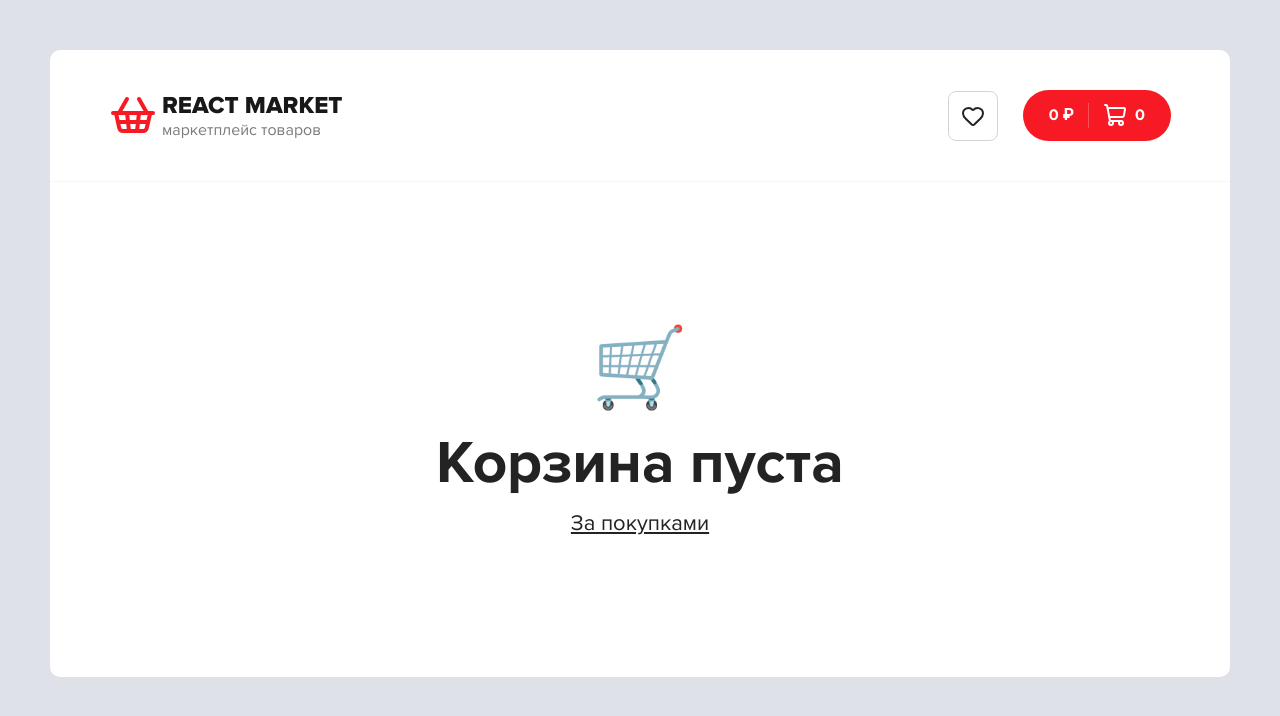
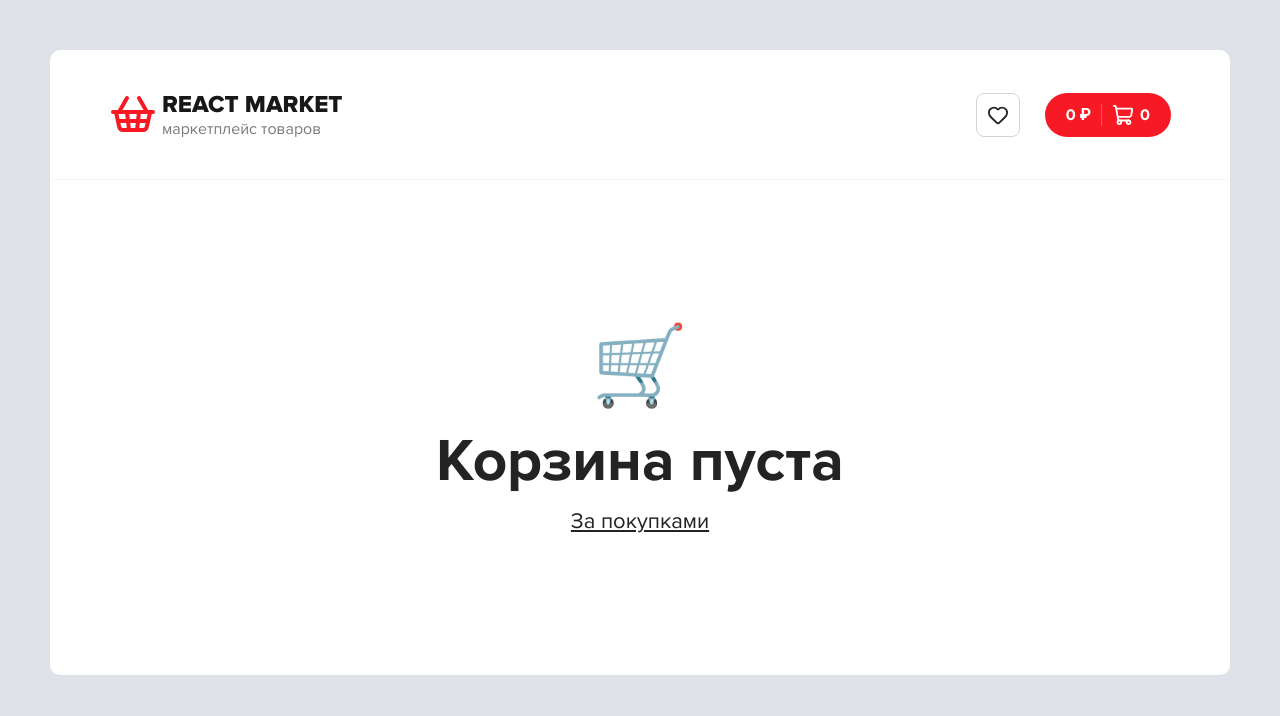
Before and after one commit to KatrinHurricaneGSL/react-market, a React (Vite) app: page /cart in a window 1280 px wide. Shown: the top 716 px of the page. Built offline with nearby package versions, Linux system fonts and the light colour scheme.

Commit message:
refactor: button component

```diff
--- a/src/features/add-to-cart/ui/AddToCartButton.module.css
+++ b/src/features/add-to-cart/ui/AddToCartButton.module.css
@@ -1,8 +1,5 @@
-:root {
-    --cart-button-size: 42px;
-}
-
 .counter {
+  --cart-button-size: 44px;
   display: flex;
   align-items: center;
   user-select: none;
@@ -30,10 +27,6 @@
   transition:
     background-color 0.15s ease-in-out,
     border-color 0.15s ease-in-out;
-}
-
-.cartButton {
-  height: var(--cart-button-size);
 }
 
 .minusButton {
@@ -66,3 +59,7 @@
   border-top-right-radius: var(--button-radius);
   border-bottom-right-radius: var(--button-radius);
 }
+
+@media (max-width: 768px) {
+  .counter { --cart-button-size: 40px; }
+}
--- a/src/features/add-to-cart/ui/AddToCartButton.tsx
+++ b/src/features/add-to-cart/ui/AddToCartButton.tsx
@@ -48,8 +48,7 @@ export const AddToCartButton = ({ product }: Props) => {
   if (quantity === 0) {
     return (
       <Button
-        className={styles.cartButton}
-        variants={["outline", "add"]}
+        variant="outline"
         onClick={handleIncrement}
       >
         <span>Добавить</span>
--- a/src/shared/ui/alert/Alert.tsx
+++ b/src/shared/ui/alert/Alert.tsx
@@ -14,7 +14,7 @@ export function Alert({ message, actionLabel, onAction }: Props) {
       <CircleAlert className={styles.icon} size={24} aria-hidden="true" />
       <p className={styles.message}>{message}</p>
       {onAction && (
-        <Button variants={["outline"]} onClick={onAction}>
+        <Button variant="outline" onClick={onAction}>
           {actionLabel ?? "Повторить"}
         </Button>
       )}
--- a/src/shared/ui/button/Button.module.css
+++ b/src/shared/ui/button/Button.module.css
@@ -1,144 +1,147 @@
 .button {
+    --button-height: 44px;
+    --button-icon-size: 22px;
     display: inline-flex;
     align-items: center;
     justify-content: center;
+    gap: 10px;
     min-width: 0;
-    padding: var(--button-block-padding) var(--button-inline-padding);
+    min-height: var(--button-height);
+    box-sizing: border-box;
+    padding: 10px 20px;
     border: 1px solid transparent;
     border-radius: var(--button-radius);
+    font: inherit;
+    font-size: 16px;
+    font-weight: 600;
+    line-height: 1.25;
+    text-align: center;
+    text-decoration: none;
+    cursor: pointer;
+    user-select: none;
+    transition: background-color .15s ease-in-out, border-color .15s ease-in-out, color .15s ease-in-out;
+}
+
+.button span { color: inherit; }
+
+.button.sm {
+    --button-height: 32px;
+    --button-icon-size: 18px;
+    gap: 6px;
+    font-size: 14px;
+}
+
+.sm:not(.circle):not(.iconOnly):not(.ghost) {
+    padding: 6px 12px;
+}
+
+.primary {
     background-color: var(--accent-color);
     color: #fff;
-    font-size: var(--button-font-size);
-    line-height: var(--button-line-height);
-    text-align: center;
-    cursor: pointer;
-    user-select: none;
-    transition: background-color .15s ease-in-out, border-color .15s ease-in-out;
 }
 
-.button span {
-    color: inherit;
-}
-
-.button i,
-.button span,
-.button path,
-.button svg {
-    transition: all .15s ease-in-out;
-}
-
-.button:hover {
-    background-color: #f71923;
-}
-
-.button:active {
-    background-color: #f71923;
-}
+.primary:hover { background-color: color-mix(in srgb, var(--accent-color), black 12%); }
 
 .outline {
-    border-color: #f71923;
-    background-color: #fff;
-    color: #f71923;
-}
-
-.outline svg path {
-    fill: #f71923;
+    border-color: var(--accent-color);
+    background-color: transparent;
+    color: var(--accent-color);
 }
 
 .outline:hover {
-    background-color: #f71923;
+    background-color: var(--accent-color);
     color: #fff;
 }
 
-.outline:hover svg path {
-    fill: #fff;
+.ghost {
+    min-height: 0;
+    padding: 0;
+    border: 0;
+    border-radius: 0;
+    background: transparent;
+    color: #8d8d8d;
+    font-weight: 400;
 }
 
+.ghost:hover { color: #373737; }
+
+.circle { border-radius: 50%; }
+
+.iconOnly,
 .circle {
-    flex: 0 0 var(--button-circle-size);
-    width: var(--button-circle-size);
-    height: var(--button-circle-size);
-    min-width: var(--button-circle-size);
+    flex-shrink: 0;
+    width: var(--button-height);
+    height: var(--button-height);
     padding: 0;
-    border-width: 2px;
 }
 
-.circle svg {
-    max-width: 60%;
-    max-height: 60%;
+.iconEnd { flex-direction: row-reverse; }
+
+.icon {
+    display: inline-flex;
+    align-items: center;
+    justify-content: center;
+    flex-shrink: 0;
+    gap: 6px;
 }
 
-.add svg {
-    margin-right: 2px;
+.icon svg {
+    width: var(--button-icon-size);
+    height: var(--button-icon-size);
+    flex-shrink: 0;
 }
 
-.add span {
-    font-size: inherit;
-    font-weight: 600;
+.label { min-width: 0; }
+
+.divider {
+    align-self: stretch;
+    width: 1px;
+    flex-shrink: 0;
+    background: currentColor;
+    opacity: .25;
 }
 
-.add i {
-    position: relative;
-    top: -1px;
-    left: 3px;
-    width: clamp(19px, 2.75vw, 22px);
-    height: clamp(19px, 2.75vw, 22px);
-    border-radius: 30px;
-    background-color: #f71923;
-    color: #fff;
-    font-size: clamp(11px, 1.5vw, 13px);
-    font-style: normal;
-    font-weight: 600;
-    line-height: clamp(19px, 2.75vw, 22px);
+.button:focus-visible {
+    outline: 2px solid var(--accent-color);
+    outline-offset: 3px;
 }
 
-.add:hover i {
-    background-color: #fff;
-    color: #f71923;
+.button:disabled {
+    opacity: .5;
+    cursor: not-allowed;
 }
 
-.cart {
-    padding: clamp(9px, 1.5vw, 12px) clamp(16px, 2.5vw, 25px);
-    line-height: 1.4;
+.button:disabled:hover {
+    background-color: var(--accent-color);
 }
 
-.cart svg {
-    margin-right: 8px;
-    margin-bottom: 1px;
+.outline:disabled:hover {
+    background-color: transparent;
+    color: var(--accent-color);
 }
 
-.cart span {
-    font-size: inherit;
-    font-weight: 600;
+.ghost:disabled:hover {
+    background: transparent;
+    color: #8d8d8d;
 }
 
-.black {
-    background-color: #232323;
-}
+@media (max-width: 768px) {
+    .button {
+        --button-height: 40px;
+        --button-icon-size: 20px;
+        gap: 8px;
+        padding: 8px 16px;
+        font-size: 14px;
+    }
 
-.black:hover,
-.black:active {
-    background-color: #3d3d3d;
+    .iconOnly,
+    .circle,
+    .ghost { padding: 0; }
 }
 
 @media (max-width: 480px) {
-    .button {
-        --button-inline-padding: 12px;
-        white-space: nowrap;
-    }
-
-    .cart {
-        padding-inline: 14px;
-    }
-
-    .cart svg {
-        margin-right: 5px;
-    }
+    .button { gap: 6px; padding-inline: 12px; }
+    .iconOnly,
+    .circle,
+    .ghost { padding: 0; }
 }
-
-@media (max-width: 468px) {
-    .circle {
-        --button-circle-size: 20px;
-        border-width: 1.5px;
-    }
-}
--- a/src/shared/ui/button/Button.tsx
+++ b/src/shared/ui/button/Button.tsx
@@ -1,41 +1,54 @@
-import type { ButtonHTMLAttributes, ReactNode } from "react"
-import { Link } from "react-router"
-import styles from "./Button.module.css"
+import type { ButtonHTMLAttributes, ReactNode } from "react";
+import { Link, type LinkProps } from "react-router";
+import clsx from "clsx";
+import styles from "./Button.module.css";
 
-type ButtonVariant = "outline" | "circle" | "add" | "cart" | "black"
+type CommonProps = {
+  children?: ReactNode;
+  className?: string;
+  variant?: "primary" | "outline" | "ghost";
+  shape?: "rounded" | "circle";
+  size?: "sm" | "md";
+  icon?: ReactNode;
+  iconPosition?: "start" | "end";
+  iconDivider?: boolean;
+};
 
-interface ButtonProps extends ButtonHTMLAttributes<HTMLButtonElement> {
-    children: ReactNode
-    className?: string
-    to?: string
-    variants?: ButtonVariant[]
-}
+type ButtonProps = CommonProps & (
+  | (Omit<ButtonHTMLAttributes<HTMLButtonElement>, keyof CommonProps> & { to?: never })
+  | (Omit<LinkProps, keyof CommonProps> & { to: LinkProps["to"] })
+);
 
 export function Button({
-    children,
-    className = "",
-    to,
-    type = "button",
-    variants = [],
-    ...props
+  children,
+  className,
+  variant = "primary",
+  shape = "rounded",
+  size = "md",
+  icon,
+  iconPosition = "start",
+  iconDivider = false,
+  ...props
 }: ButtonProps) {
-    const classes = [
-        styles.button,
-        ...variants.map((variant) => styles[variant]),
-        className,
-    ].filter(Boolean).join(" ")
+  const hasChildren = children !== undefined && children !== null && children !== false;
+  const classes = clsx(styles.button, styles[variant], styles[shape], styles[size], {
+    [styles.iconOnly]: icon && !hasChildren,
+    [styles.iconEnd]: iconPosition === "end",
+  }, className);
 
-    if (to) {
-        return (
-            <Link to={to} className={classes}>
-                {children}
-            </Link>
-        )
-    }
+  const content = (
+    <>
+      {icon && <span className={styles.icon} aria-hidden="true">{icon}</span>}
+      {icon && hasChildren && iconDivider && (
+        <span className={styles.divider} aria-hidden="true" />
+      )}
+      {hasChildren && <span className={styles.label}>{children}</span>}
+    </>
+  );
 
-    return (
-        <button type={type} className={classes} {...props}>
-            {children}
-        </button>
-    )
+  if (props.to !== undefined) {
+    return <Link {...props} className={classes}>{content}</Link>;
+  }
+
+  return <button type="button" {...props} className={classes}>{content}</button>;
 }
--- a/src/widgets/header/ui/Header.module.css
+++ b/src/widgets/header/ui/Header.module.css
@@ -44,16 +44,22 @@
     gap: 25px;
 }
 
-.favoriteButton {
-    display: flex;
-    justify-content: center;
-    align-items: center;
+.favoriteButton.favoriteButton {
     position: relative;
+    gap: 0;
+    flex-shrink: 0;
+    width: var(--button-height);
+    height: var(--button-height);
+    padding: 0;
+    border-radius: 8px;
+    border-color: #d4d4d4;
+    color: #232323;
+}
 
-    width: 50px;
-    height: 50px;
-    border-radius: 8px;
-    border: 1px solid #d4d4d4;
+.favoriteButton.favoriteButton:hover {
+    border-color: var(--accent-color);
+    color: var(--accent-color);
+    background: transparent;
 }
 
 .badge {
@@ -69,7 +75,7 @@
     height: 20px;
     line-height: 20px;
 
-    background: #f71923;
+    background: var(--accent-color);
     border-radius: 50%;
 
     padding: 2px;
@@ -79,19 +85,7 @@
 
     box-sizing: border-box;
 
-    span {
-        color: white;
-    }
 }
-
-.cartDelimiter {
-    width: 1px;
-    height: 25px;
-    margin: 0 14px;
-    background-color: rgba(255, 255, 255, .25);
-}
-
-
 
 @media (max-width: 645px) {
     .headerCart {
@@ -116,6 +110,15 @@
 }
 
 @media (max-width: 540px) {
+    .header .container {
+        flex-wrap: wrap;
+    }
+
+    .headerCart {
+        margin-top: 0;
+        gap: 12px;
+    }
+
     .headerLogo h1 {
         font-size: 16px;
     }
@@ -124,7 +127,6 @@
         font-size: 12px;
     }
 }
-
 
 @media (max-width: 468px) {
     .headerLogo h1 {
@@ -135,3 +137,7 @@
         font-size: 10px;
     }
 }
+.favoriteButton .badge,
+.favoriteButton .badge span {
+    color: #fff;
+}
--- a/src/widgets/header/ui/Header.tsx
+++ b/src/widgets/header/ui/Header.tsx
@@ -49,24 +49,18 @@ export function Header({ onResetSearch }: Props) {
         </Link>
 
         <div className={styles.headerCart}>
-          <Link to="/favorite" className={styles.favoriteButton}>
-            <Heart />
+          <Button to="/favorite" variant="outline" icon={<Heart />}
+            className={styles.favoriteButton} aria-label={`Избранное: ${favoriteCount}`}>
+            {favoriteCount > 0 && (
+              <span className={styles.badge}>
+                <span>{favoriteCount > 9 ? "9+" : favoriteCount}</span>
+              </span>
+            )}
+          </Button>
 
-            {favoriteCount > 0 && (
-              <div className={styles.badge}>
-                <span>{favoriteCount > 9 ? "9+" : favoriteCount}</span>
-              </div>
-            )}
-          </Link>
-
-          <Button to="/cart" variants={["cart"]}>
-            <span>{totalPrice === null ? "—" : formatPrice(totalPrice)}</span>
-
-            <div className={styles.cartDelimiter}></div>
-
-            <ShoppingCart />
-
-            <span>{totalCartItems}</span>
+          <Button to="/cart" icon={<><ShoppingCart /><span>{totalCartItems}</span></>}
+            iconPosition="end" iconDivider aria-label={`Корзина: ${totalCartItems} товаров`}>
+            {totalPrice === null ? "—" : formatPrice(totalPrice)}
           </Button>
         </div>
       </div>
```
Also changed, not shown: src/pages/cart/ui/CartPage.module.css (+2 -53 lines), src/pages/cart/ui/CartPage.tsx (+6 -21 lines), src/pages/cart/ui/cart-item/CartItem.tsx (+15 -12 lines).
